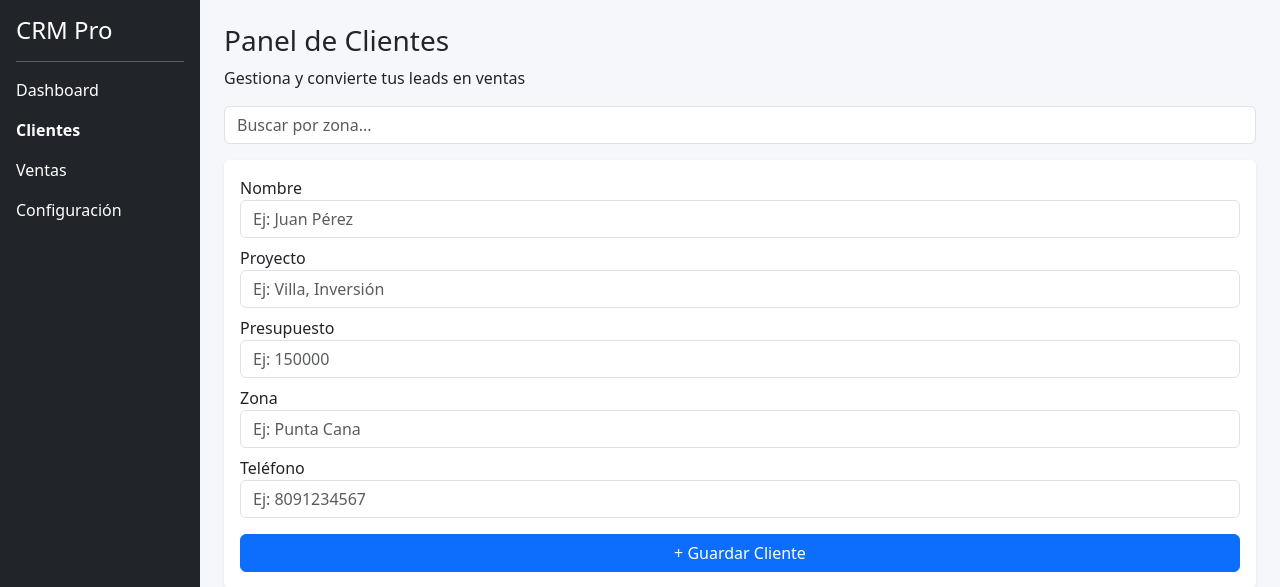
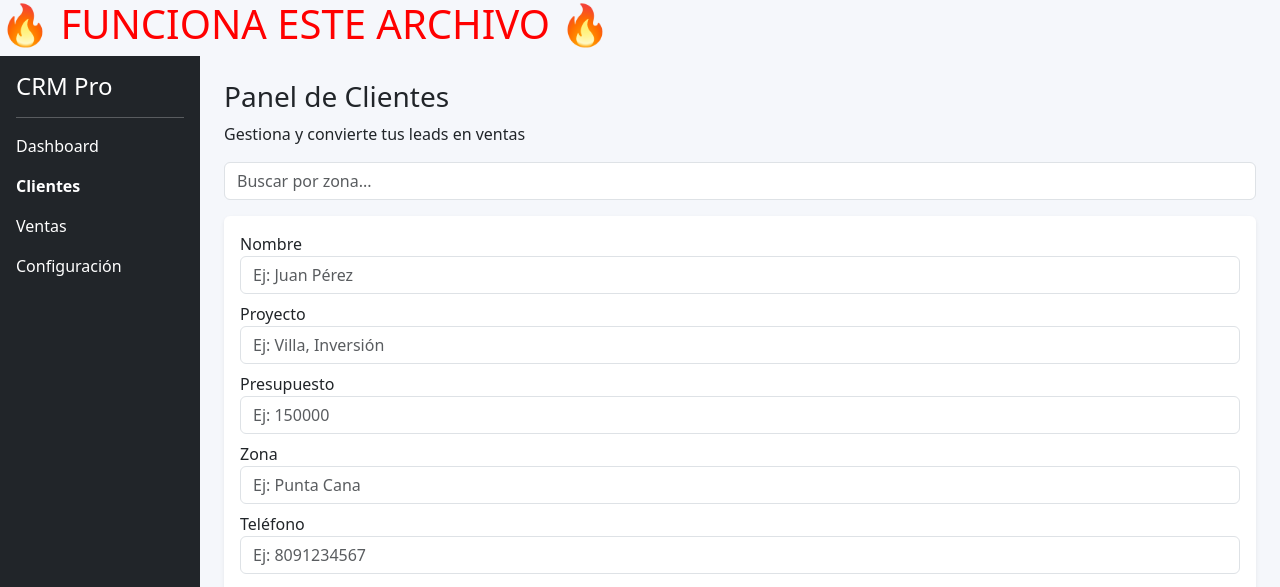
Before and after one commit to cesarromerofit-stack/crm-cesar, a Flask app: page /clientes in a window 1280 px wide. Shown: the top 587 px of the page. Run offline with Flask 3, Linux system fonts and the light colour scheme; data comes from the database, SQL or seed files in the repository.

Commit message:
prueba texto rojo

```diff
--- a/templates/clientes.html
+++ b/templates/clientes.html
@@ -8,6 +8,7 @@
 </head>
 
 <body style="background:#f5f7fb;">
+     <h1 style="color:red;">🔥 FUNCIONA ESTE ARCHIVO 🔥</h1>
 
     <div class="d-flex">
 
```
